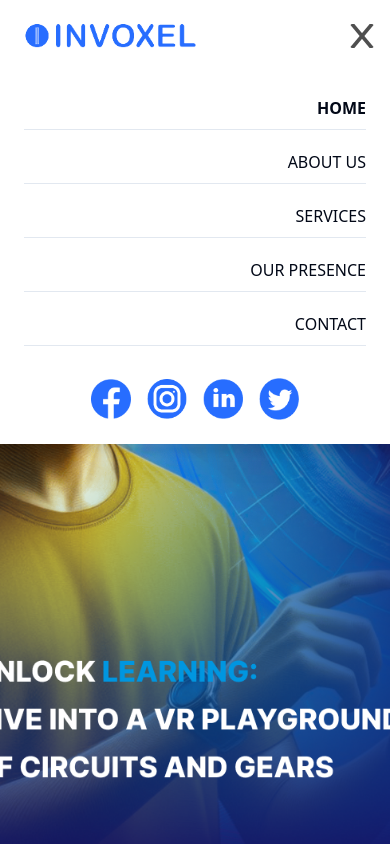
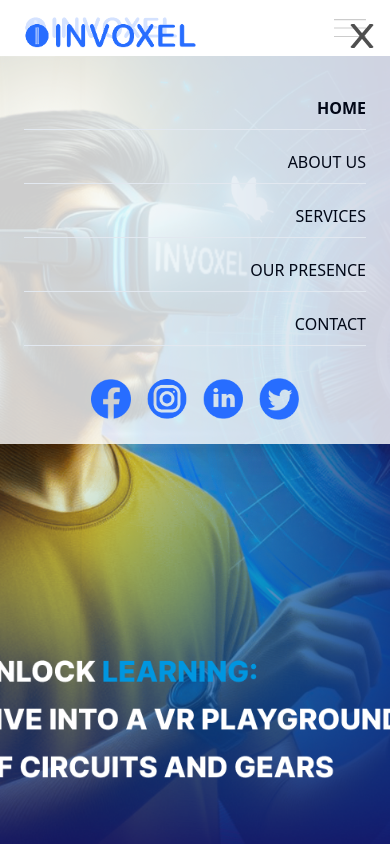
Before and after one commit to sudhanshusmith/Invoxel_main_web, a React (Vite) app: page / in a window 390 px wide. Both pictures are taken after a click on the element 350 px from the left and 27 px from the top of the page. Shown: the top 844 px of the page. Built offline with nearby package versions, Linux system fonts and the light colour scheme.

Commit message:
added opacity in phone drawer

```diff
--- a/src/components/Navbar/Navbar.jsx
+++ b/src/components/Navbar/Navbar.jsx
@@ -70,7 +70,7 @@ function Navbar() {
       {/* Drawer Navigations are here  */}
 
       {isDrawerOpen && (
-        <div className=" w-screen absolute top-0 right-0 bg-white z-10 drawer">
+        <div className=" w-screen absolute top-0 right-0 bg-white bg-opacity-80 z-10 drawer">
           <div
             className="flex justify-between items-center pt-2"
             onClick={() => setIsDrawerOpen(false)}
```
